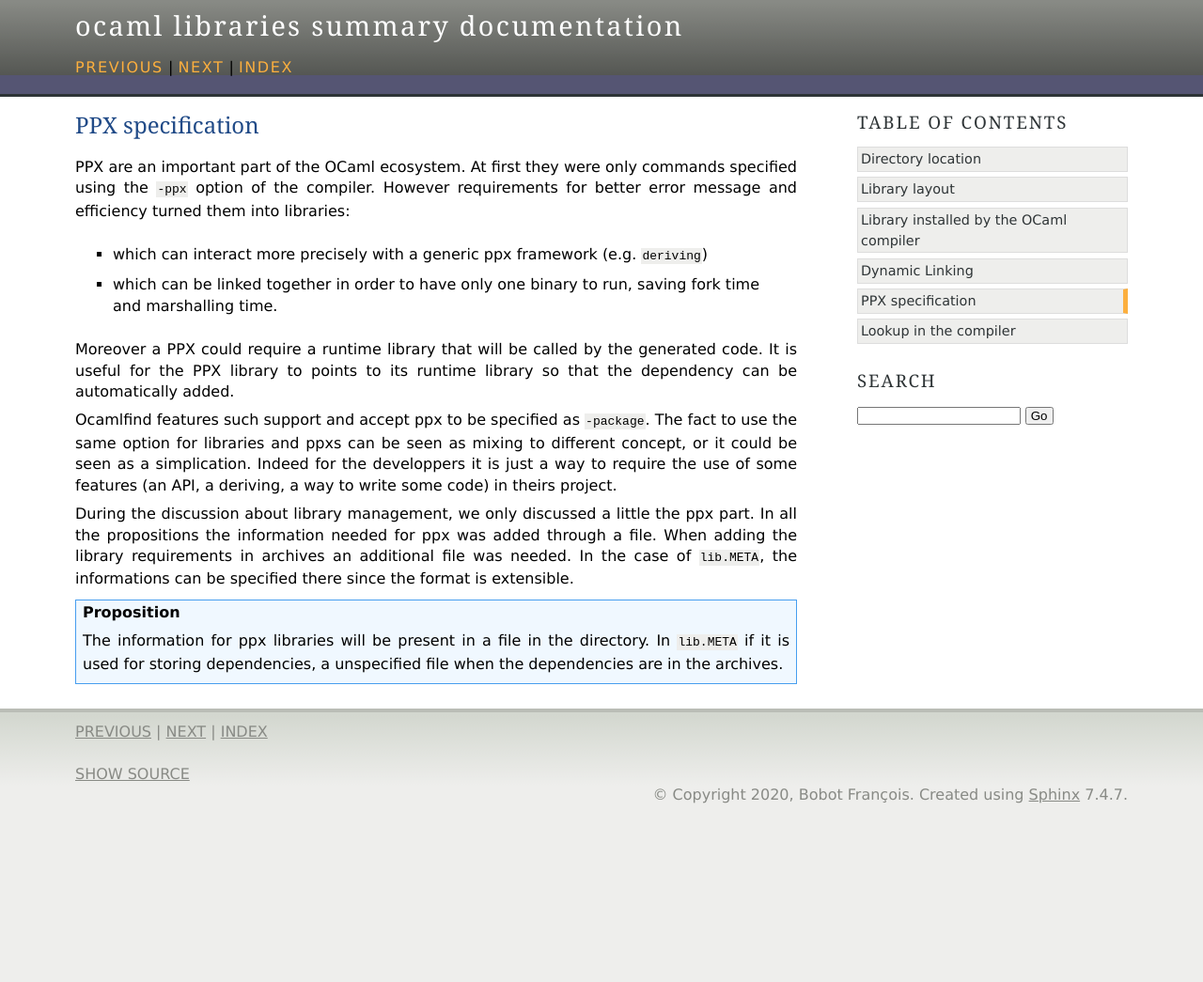
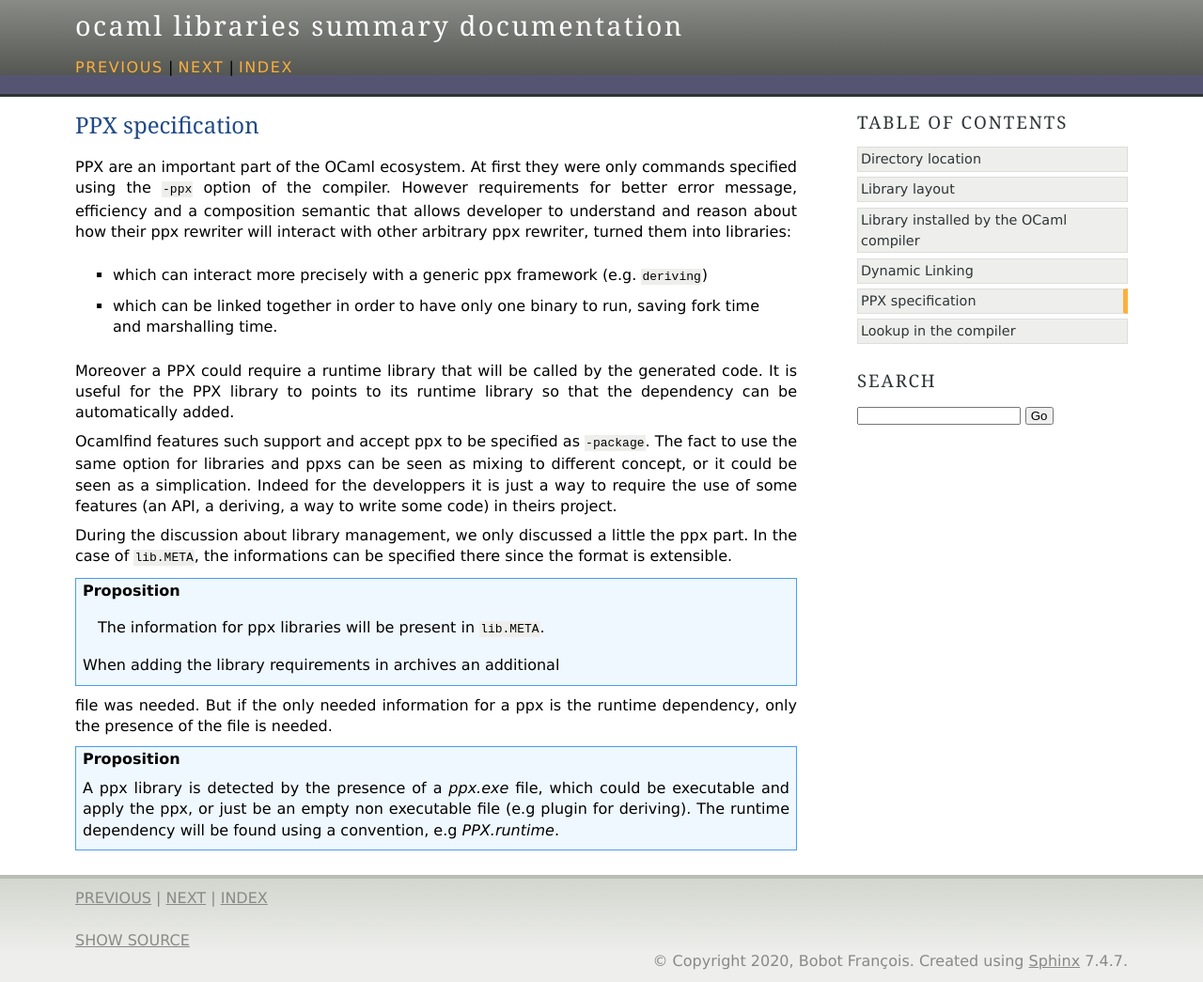
Before and after one commit to bobot/ocamlll-summary, a Sphinx documentation site: the page built from source/ppx.rst, in a window 1280 px wide. Shown: the whole page at 94% size. Built offline with Sphinx 7.4.7, drawn with Linux system fonts in a browser that asks for light colours; formulas are drawn with MathJax 3; before the commit the page ends 900 px from its top, so only the background shows below that.

Commit message:
Precise the proposition for ppx without ``lib.META``
        and the why many ppx are libraries

   Thanks to Daniel Bünzli and Jéremie Dimino inputs

```diff
--- a/source/ppx.rst
+++ b/source/ppx.rst
@@ -2,8 +2,10 @@ PPX specification
 -----------------
 
 PPX are an important part of the OCaml ecosystem. At first they were only
-commands specified using the ``-ppx`` option of the compiler. However requirements
-for better error message and efficiency turned them into libraries:
+commands specified using the ``-ppx`` option of the compiler. However
+requirements for better error message, efficiency and a composition semantic
+that allows developer to understand and reason about how their ppx rewriter will
+interact with other arbitrary ppx rewriter, turned them into libraries:
 
   * which can interact more precisely with a generic ppx framework (e.g.
     ``deriving``)
@@ -21,14 +23,21 @@ developpers it is just a way to require the use of some features (an API, a deri
 a way to write some code) in theirs project.
 
 During the discussion about library management, we only discussed a little the
-ppx part. In all the propositions the information needed for ppx was added
-through a file. When adding the library requirements in :index:`archives<single:archive>` an additional
-file was needed. In the case of ``lib.META``, the informations can be specified
+ppx part. In the case of ``lib.META``, the informations can be specified
 there since the format is extensible.
 
 .. admonition:: Proposition
 
-                The information for ppx libraries will be present in a file in
-                the directory. In ``lib.META`` if it is used for storing
-                dependencies, a unspecified file when the dependencies are in
-                the archives.
+                The information for ppx libraries will be present in
+                ``lib.META``.
+
+ When adding the library requirements in :index:`archives<single:archive>` an additional
+file was needed. But if the only needed information for a ppx is the runtime
+dependency, only the presence of the file is needed.
+
+.. admonition:: Proposition
+
+                A ppx library is detected by the presence of a `ppx.exe` file,
+                which could be executable and apply the ppx, or just be an empty
+                non executable file (e.g plugin for deriving). The runtime
+                dependency will be found using a convention, e.g `PPX.runtime`.
```
